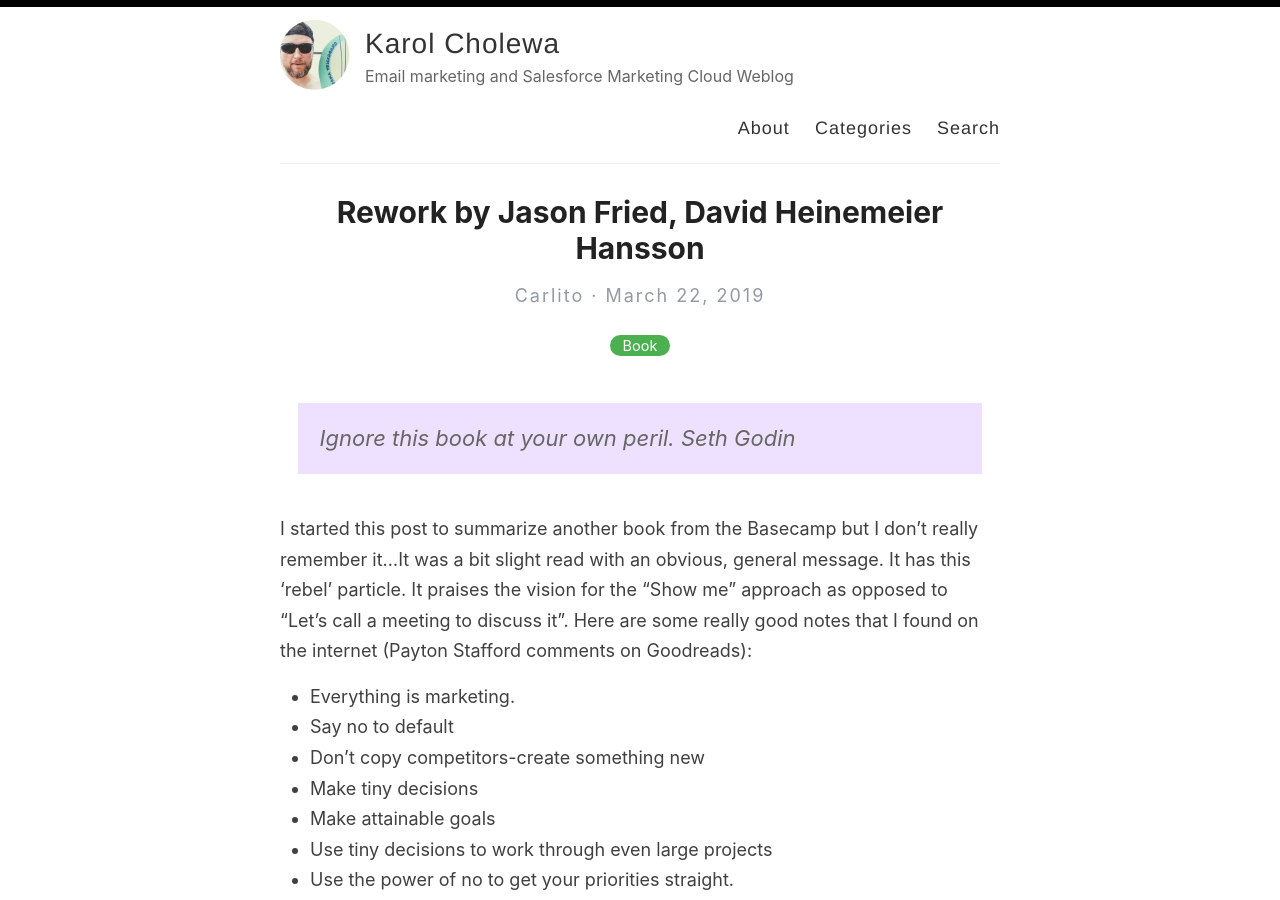
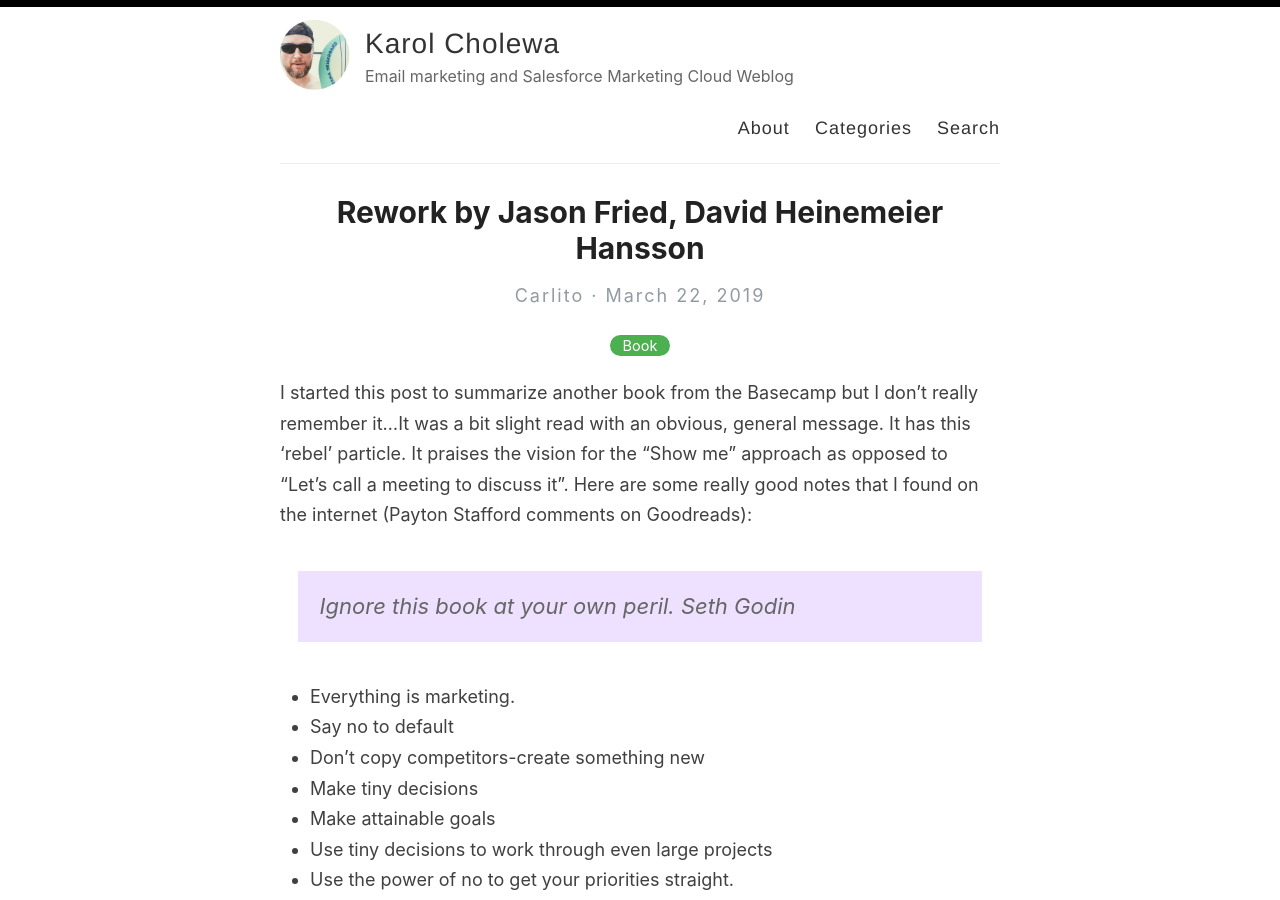
Before and after one commit to karolcholewa/blog, a Jekyll site: the page built from _posts/2019-03-22-rework.md, in a window 1280 px wide and 900 px high. Built offline with Jekyll 4.4.1, drawn with Linux system fonts in a browser that asks for light colours; part of the change alters nothing that is shown.

```diff
--- a/_posts/2019-03-22-rework.md
+++ b/_posts/2019-03-22-rework.md
@@ -3,37 +3,10 @@ layout: post
 title: "Rework by Jason Fried, David Heinemeier Hansson"
 categories: Book
 ---
-<!-- Output copied to clipboard! -->
-
-<!-----
-NEW: Check the "Suppress top comment" option to remove this info from the output.
-
-Conversion time: 0.378 seconds.
-
-
-Using this Markdown file:
-
-1. Paste this output into your source file.
-2. See the notes and action items below regarding this conversion run.
-3. Check the rendered output (headings, lists, code blocks, tables) for proper
-   formatting and use a linkchecker before you publish this page.
-
-Conversion notes:
-
-* Docs to Markdown version 1.0β29
-* Wed Apr 14 2021 04:12:04 GMT-0700 (PDT)
-* Source doc: Rework
-* Tables are currently converted to HTML tables.
------>
-
-
-
-
->   Ignore this book at your own peril. Seth Godin
-
 
 I started this post to summarize another book from the Basecamp but I don’t really remember it&hellip;It was a bit slight read with an obvious, general message. It has this ‘rebel’ particle. It praises the vision for the “Show me” approach as opposed to “Let’s call a meeting to discuss it”. Here are some really good notes that I found on the internet (Payton Stafford comments on Goodreads):
 
+>   Ignore this book at your own peril. Seth Godin
 
 
 *   Everything is marketing.
```
